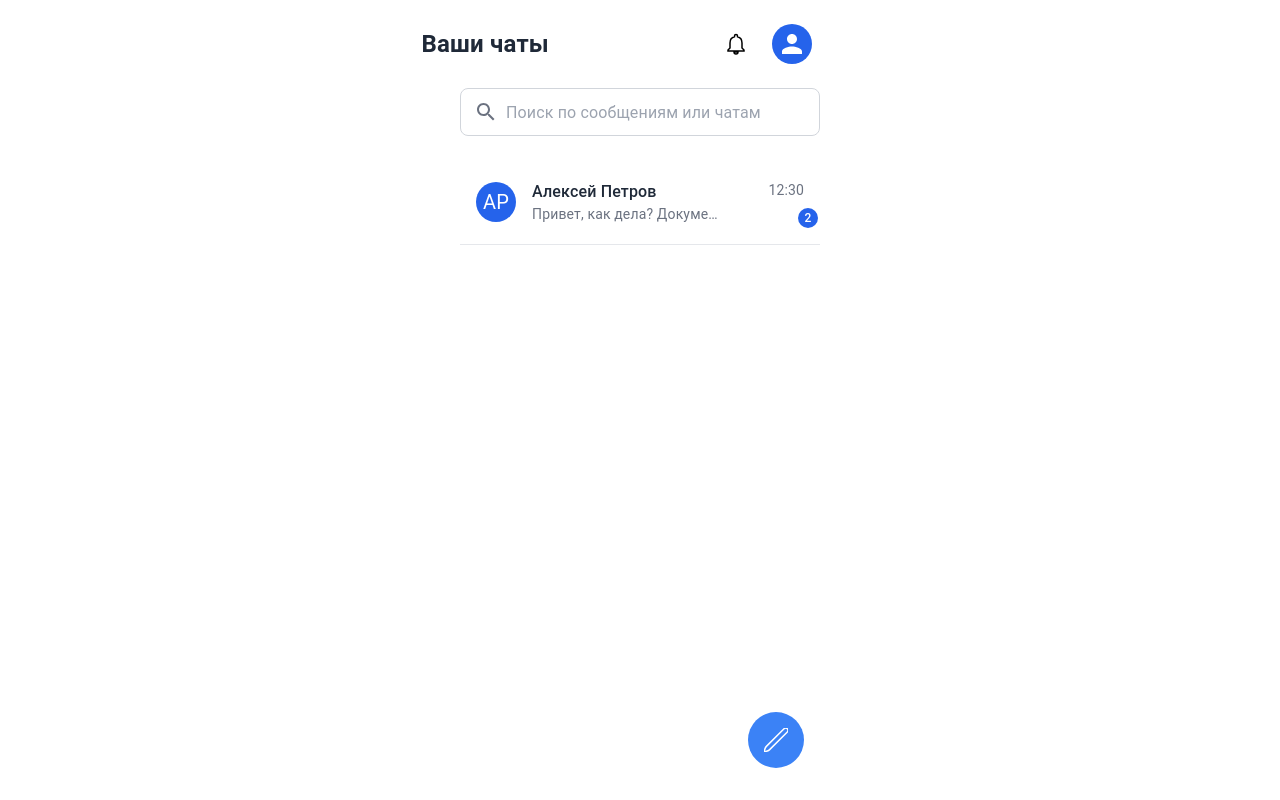
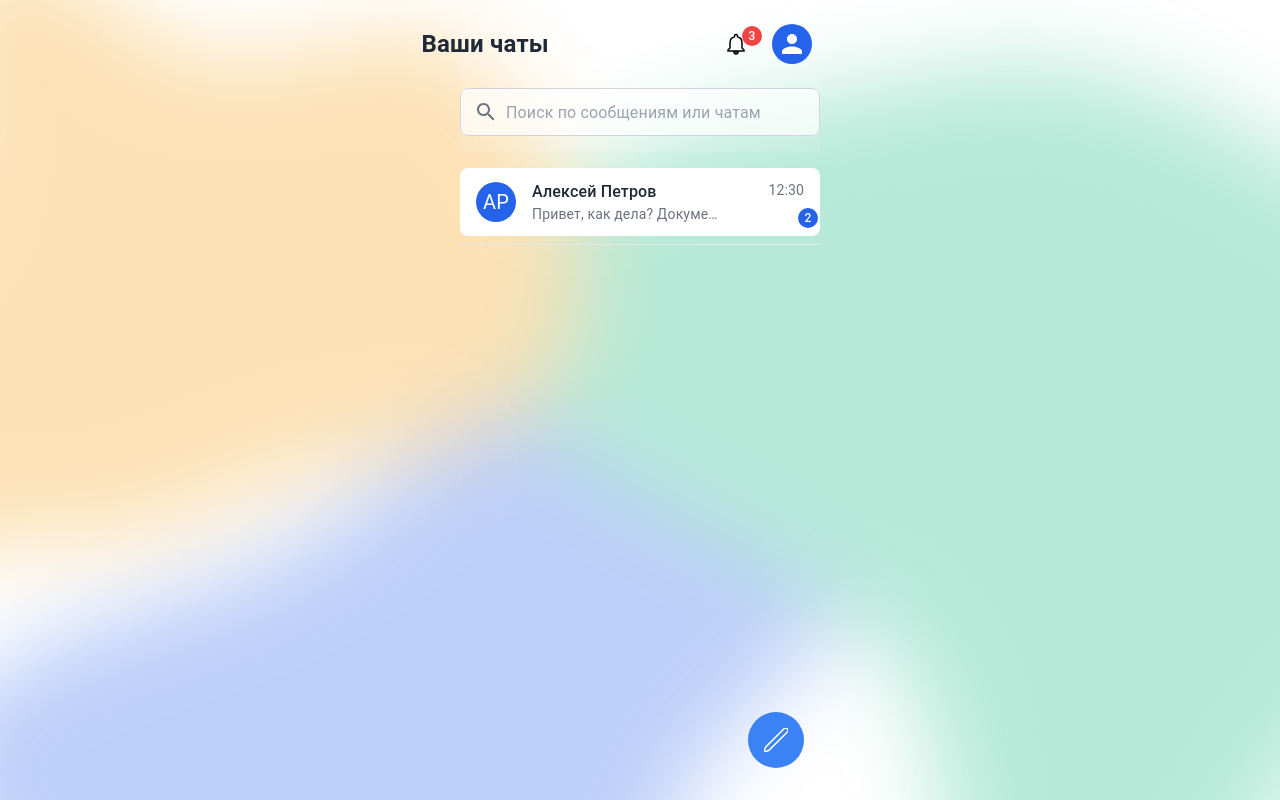
Before and after one commit to programmingpro/chat_app, a React (Create React App) app in the folder frontend/: page /chat-list in a window 1280 px wide. Built offline with nearby package versions, Linux system fonts and the light colour scheme.

Commit message:
add System notif....

```diff
--- a/frontend/src/pages/ChatList.js
+++ b/frontend/src/pages/ChatList.js
@@ -1,4 +1,4 @@
-import React, { useContext } from 'react';
+import React, { useState, useContext } from 'react';
 import {
   Box,
   Typography,
@@ -17,6 +17,7 @@ import {
 import NotificationsIcon from '@mui/icons-material/Notifications';
 import SearchIcon from '@mui/icons-material/Search';
 import { ThemeContext } from './ThemeContext';
+import Background from '../components/Background/Background';
 
 const SvgIcon = styled('svg')({
   fill: 'none',
@@ -26,10 +27,119 @@ const SvgIcon = styled('svg')({
   strokeLinejoin: 'round',
 });
 
+const NotificationBox = styled(Box)(({ isDarkMode }) => ({
+  backgroundColor: isDarkMode ? '#1F2937' : '#FFFFFF',
+  borderRadius: 12,
+  boxShadow: '0px 8px 16px rgba(0, 0, 0, 0.1)',
+  width: 400,
+  paddingTop: 12,
+  paddingBottom: 12,
+  overflow: 'hidden',
+}));
+
+const Notification = ({ title, message, time, isDarkMode }) => (
+  <Box
+    sx={{
+      display: 'flex',
+      flexDirection: 'row',
+      justifyContent: 'space-between',
+      alignItems: 'center',
+      padding: '6px 16px',
+      backgroundColor: isDarkMode ? '#1F2937' : '#FFFFFF',
+      '&:hover': {
+        backgroundColor: isDarkMode ? '#374151' : '#F9FAFB'
+      }
+    }}
+  >
+    <Box sx={{ display: 'flex', flexDirection: 'column', gap: 2 }}>
+      <Typography
+        sx={{
+          color: isDarkMode ? '#F9FAFB' : 'rgba(31, 41, 55, 1)',
+          fontSize: '14px',
+          fontWeight: 700,
+        }}
+      >
+        {title}
+      </Typography>
+      <Typography
+        sx={{
+          color: isDarkMode ? '#D1D5DB' : 'rgba(75, 85, 99, 1)',
+          fontSize: '12px',
+        }}
+      >
+        {message}
+      </Typography>
+    </Box>
+    <Typography sx={{
+      color: isDarkMode ? '#9CA3AF' : 'rgba(155, 163, 175, 1)',
+      fontSize: '12px'
+    }}>
+      {time}
+    </Typography>
+  </Box>
+);
+
+const NotificationList = ({ isDarkMode }) => {
+  const notifications = [
+    {
+      id: 1,
+      title: "Приглашение в чат",
+      message: "Вас приглашают в новый групповой чат «Ремесленный град»",
+      time: "15:04"
+    },
+    {
+      id: 2,
+      title: "Смена прав администратора",
+      message: "Вы назначены администратором чата «Тайный совет». Управляйте мудро!",
+      time: "14:10"
+    },
+    {
+      id: 3,
+      title: "Заголовок уведомления",
+      message: "Совещание в чате «Беседы у очага» завершено. Протокол доступен для скачивания.",
+      time: "14:00"
+    },
+    {
+      id: 4,
+      title: "Сбои подключения",
+      message: "Были замечены временные перебои в работе чата «Славянские мемы». Сейчас всё стабильно.",
+      time: "12:00"
+    }
+  ];
+
+  return (
+    <NotificationBox isDarkMode={isDarkMode}>
+      {notifications.map((notification, index) => (
+        <React.Fragment key={notification.id}>
+          <Notification
+            title={notification.title}
+            message={notification.message}
+            time={notification.time}
+            isDarkMode={isDarkMode}
+          />
+          {index < notifications.length - 1 && (
+            <Divider sx={{
+              backgroundColor: isDarkMode ? '#374151' : 'rgba(209, 213, 219, 1)'
+            }} />
+          )}
+        </React.Fragment>
+      ))}
+    </NotificationBox>
+  );
+};
+
 const ChatList = () => {
   const { isDarkMode } = useContext(ThemeContext);
+  const [showNotifications, setShowNotifications] = useState(false);
+  const [unreadCount, setUnreadCount] = useState(3);
 
-  // Пример данных чатов
+  const toggleNotifications = () => {
+    setShowNotifications(!showNotifications);
+    if (!showNotifications && unreadCount > 0) {
+      setUnreadCount(0);
+    }
+  };
+
   const chats = [
     {
       id: 1,
@@ -57,7 +167,7 @@ const ChatList = () => {
           flexDirection: 'column'
         }}
       >
-        {/* Основной контент */}
+        <Background />
         <Box
           sx={{
             width: '100%',
@@ -105,21 +215,47 @@ const ChatList = () => {
                 Ваши чаты
               </Typography>
 
-              <Box display="flex" alignItems="center" gap={1} ml="auto">
-                <IconButton>
+              <Box display="flex" alignItems="center" gap={1} ml="auto" position="relative">
+                <IconButton onClick={toggleNotifications}>
+                  <Badge
+                    badgeContent={unreadCount}
+                    color="error"
+                    sx={{
+                      '& .MuiBadge-badge': {
+                        right: -4,
+                        top: 4,
+                        backgroundColor: '#EF4444',
+                        color: 'white'
+                      }
+                    }}
+                  >
                     <NotificationsIcon
                       sx={{
                         color: 'transparent',
-                      stroke: 'black',
+                        stroke: isDarkMode ? '#F9FAFB' : 'black',
                         strokeWidth: 1.5,
                         '& path': {
                           fill: 'transparent',
-                        stroke: 'black',
+                          stroke: isDarkMode ? '#F9FAFB' : 'black',
                           strokeWidth: 1.5
                         }
                       }}
                     />
+                  </Badge>
                 </IconButton>
+
+                {showNotifications && (
+                  <Box
+                    sx={{
+                      position: 'absolute',
+                      right: 0,
+                      top: '56px',
+                      zIndex: 10,
+                    }}
+                  >
+                    <NotificationList isDarkMode={isDarkMode} />
+                  </Box>
+                )}
 
                 <IconButton>
                   <Avatar
@@ -265,7 +401,7 @@ const ChatList = () => {
               </React.Fragment>
             ))}
 
-            {/* Кнопка нового чата (фиксируется у последнего чата) */}
+            {/* Кнопка нового чата */}
             <Box
               sx={{
                 position: 'sticky',
--- a/frontend/src/pages/ProfilePage.js
+++ b/frontend/src/pages/ProfilePage.js
@@ -23,6 +23,16 @@ const Root = styled(Box)({
   flexDirection: 'column',
 });
 
+const BackgroundSvg = styled('div')({
+  position: 'fixed',
+  top: 0,
+  left: 0,
+  width: '100%',
+  height: '100%',
+  zIndex: 0,
+  opacity: 1,
+});
+
 const Container = styled(Box)(({ isDarkMode }) => ({
   width: '580px',
   height: '368px',
@@ -34,6 +44,8 @@ const Container = styled(Box)(({ isDarkMode }) => ({
   flexDirection: 'column',
   gap: '24px',
   border: isDarkMode ? '1px solid #374151' : 'none',
+  position: 'relative',
+  zIndex: 2,
 }));
 
 const Header = styled(Box)({
@@ -206,6 +218,28 @@ const ProfilePage = () => {
 
   return (
     <Root sx={{ backgroundColor: isDarkMode ? '#1F2937' : '#F9FAFB' }}>
+    <BackgroundSvg>
+        <svg
+          width="100%"
+          height="100%"
+          viewBox="0 0 1440 800"
+          preserveAspectRatio="xMidYMid slice"
+        >
+          <g opacity="0.3" filter="url(#filter0_f_45_293)">
+            <path fillRule="evenodd" clipRule="evenodd" d="M-192.588 508.767C-158.672 433.342 -142.697 313.097 -44.5975 331.643C53.4468 350.178 102.766 494.875 182.857 579.743C257.51 658.848 365.085 711.423 401.86 804.726C445.018 914.227 464.516 1051.78 385.039 1092.71C306.222 1133.31 180.657 1005.84 72.7503 974.242C-13.1001 949.105 -101.128 1002.34 -171.107 929.876C-241.157 857.336 -200.279 769.214 -204.464 687.169C-207.758 622.602 -215.634 560.02 -192.588 508.767Z" fill="#2563EB"/>
+            <path fillRule="evenodd" clipRule="evenodd" d="M785.666 787.463C730.104 761.954 641.305 749.448 655.583 677.034C669.853 604.661 777.107 569.04 840.311 510.323C899.222 455.594 938.711 376.372 1007.9 349.727C1089.1 318.456 1190.9 304.839 1220.7 363.83C1250.26 422.331 1155.29 514.418 1131.31 594.006C1112.23 657.326 1151.08 722.71 1097.1 774.023C1043.07 825.387 978.16 794.658 917.483 797.276C869.732 799.337 823.422 804.797 785.666 787.463Z" fill="#2563EB"/>
+            <path fillRule="evenodd" clipRule="evenodd" d="M493.955 150.241C444.613 257.696 269.6 176.712 160.419 222.077C79.9477 255.512 40.4748 403.227 -41.0806 372.546C-125.103 340.937 -86.3359 209.327 -106.209 121.772C-116.986 74.2905 -140.971 30.508 -129.453 -16.8004C-117.673 -65.1848 -84.7817 -103.571 -44.2883 -132.55C1.58379 -165.378 52.5744 -188.757 108.963 -187.423C185.078 -185.621 262.066 -174.149 319.307 -123.945C403.994 -49.6688 540.966 47.861 493.955 150.241Z" fill="#10B981"/>
+            <path fillRule="evenodd" clipRule="evenodd" d="M884.023 227.768C884.231 134.843 848.375 -2.75011 935.361 -35.4384C1026.85 -69.817 1081.3 80.4688 1170.66 120.055C1232.71 147.544 1331.97 94.1454 1363.51 154.238C1395.32 214.842 1297.32 267.764 1283.37 334.772C1267.46 411.128 1329.31 500.188 1279.03 559.808C1222.02 627.402 1114.26 667.41 1033.86 630.595C955.314 594.627 964.502 482.964 934.384 401.993C912.475 343.092 883.883 290.612 884.023 227.768Z" fill="#F59E0B"/>
+          </g>
+          <defs>
+            <filter id="filter0_f_45_293" x="-312.562" y="-287.477" width="1852.56" height="1488.09" filterUnits="userSpaceOnUse" colorInterpolationFilters="sRGB">
+              <feFlood floodOpacity="0" result="BackgroundImageFix"/>
+              <feBlend mode="normal" in="SourceGraphic" in2="BackgroundImageFix" result="shape"/>
+              <feGaussianBlur stdDeviation="50" result="effect1_foregroundBlur_45_293"/>
+            </filter>
+          </defs>
+        </svg>
+      </BackgroundSvg>
       <StyledTypography sx={{ color: isDarkMode ? '#FFFFFF' : '#1F2937' }}>
         Профиль
       </StyledTypography>
```
Lines whose indentation alone changed are shown as unchanged.
